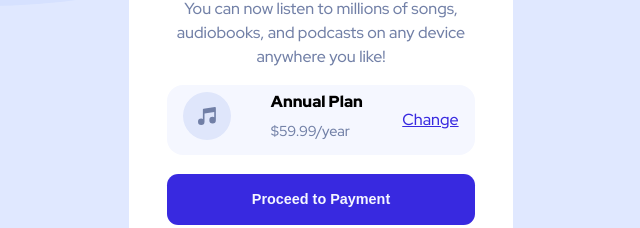
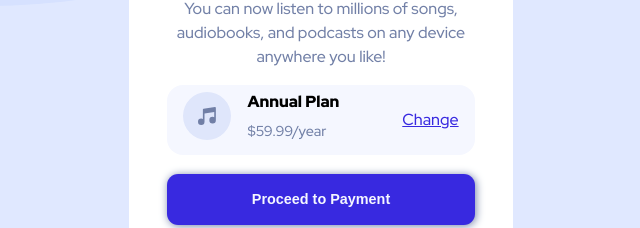
Before and after one commit to WilliamLop/order-summary-component-main, a plain HTML site: page index.html in a window 1280 px wide. Shown: the part 394-622 px from the top of the page, without its empty margins (319-959 px from the left). Drawn offline with Linux system fonts and the light colour scheme.

Commit message:
Agrego estilos faltantes y cambio otras cosas

```diff
--- a/estilo.css
+++ b/estilo.css
@@ -84,12 +84,19 @@ figure{
 }
 .card__plan-title{
     font-weight: 900;
+    font-size: 1em;
 }
 .card__plan-description{
     font-size: 0.9em;
     position: relative;
-    top: -15px;
+    top: -10px;
     color: var(--Desaturatedblue);
+}
+.card__plan-content{
+    display: flex;
+    align-items: center;
+    gap: 1rem;
+
 }
 
 .card__change{
@@ -119,6 +126,8 @@ figure{
 .card__btn--active{
     background-color: var(--Brightblue);
     font-weight: 700;
+    filter: drop-shadow(1px 1px 4px  var(--Desaturatedblue));
+
 }
 .card__btn--active:hover{
     background-color: var(--greendesatured);
--- a/index.html
+++ b/index.html
@@ -1,5 +1,5 @@
 <!DOCTYPE html>
-<html lang="en">
+<html lang="es">
 <head>
   <meta charset="UTF-8">
   <meta name="viewport" content="width=device-width, initial-scale=1.0"> <!-- displays site properly based on user's device -->
@@ -26,13 +26,15 @@
       </div>
       <!-- creo contenido plan -->
       <article class="card__plan">
+        <div class="card__plan-content">
           <figure class="card__plan-icon">
             <img src="images/icon-music.svg" alt="icon-music">
           </figure>
           <!-- creo contenido de info del plan -->
           <div class="card__plan-info">
-          <h4 class="card__plan-title">Annual Plan</h4>
+            <h3 class="card__plan-title">Annual Plan</h3>
             <p class="card__plan-description">$59.99/year</p>
+          </div>
         </div>
         <!-- Creo enlace para cambiar plan -->
         <a href="#" class="card__change">Change</a>
```
Lines whose indentation alone changed are shown as unchanged.
